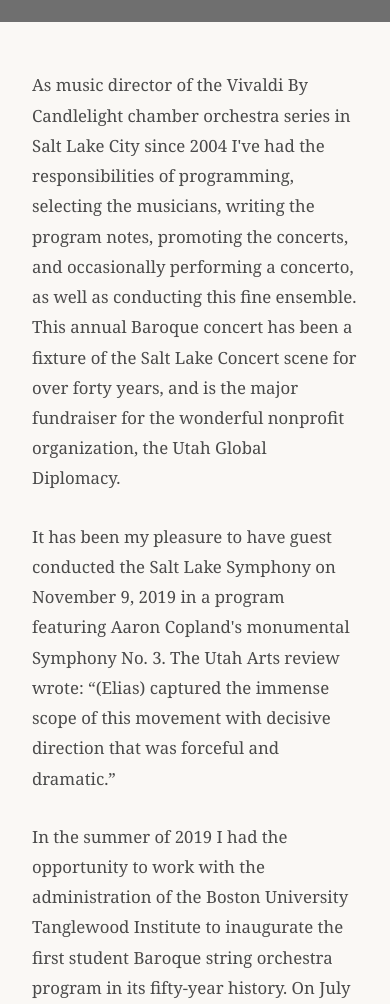
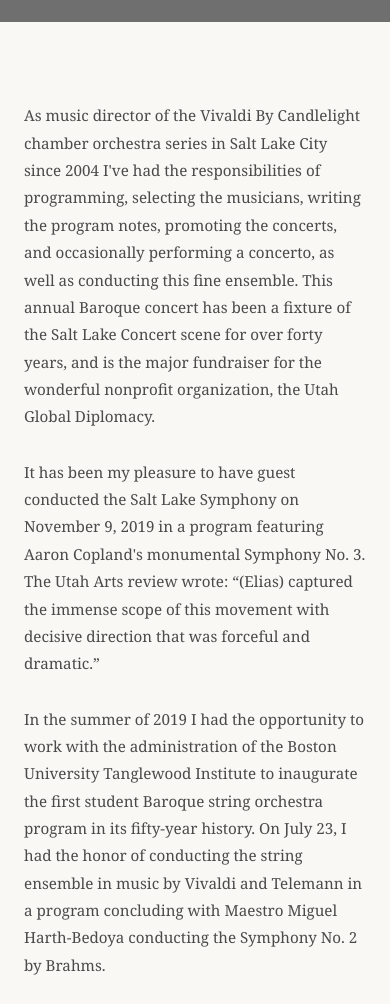
Before and after one commit to konstantinstanmeyer/gerald-elias-new, a Next.js app: page /conducting in a window 390 px wide. Shown: the part 564-1568 px from the top of the page. Built offline with nearby package versions, Linux system fonts and the light colour scheme; grey boxes are pictures that could not be loaded; a web font is replaced by a local one.

Commit message:
conducting page media queries

```diff
--- a/app/globals.css
+++ b/app/globals.css
@@ -1282,6 +1282,19 @@
   #play-video-container > p:first-child {
     font-size: 0.9rem;
   }
+
+  #conducting-content {
+    padding: 2rem 1.5rem;
+    padding-bottom: var(--space-xl);
+  }
+
+  #conducting-content p {
+    font-size: 0.95rem;
+  }
+
+  .conducting-quotes {
+    padding: 1.5rem;
+  }
 }
 
 /* .blog-content {
```
